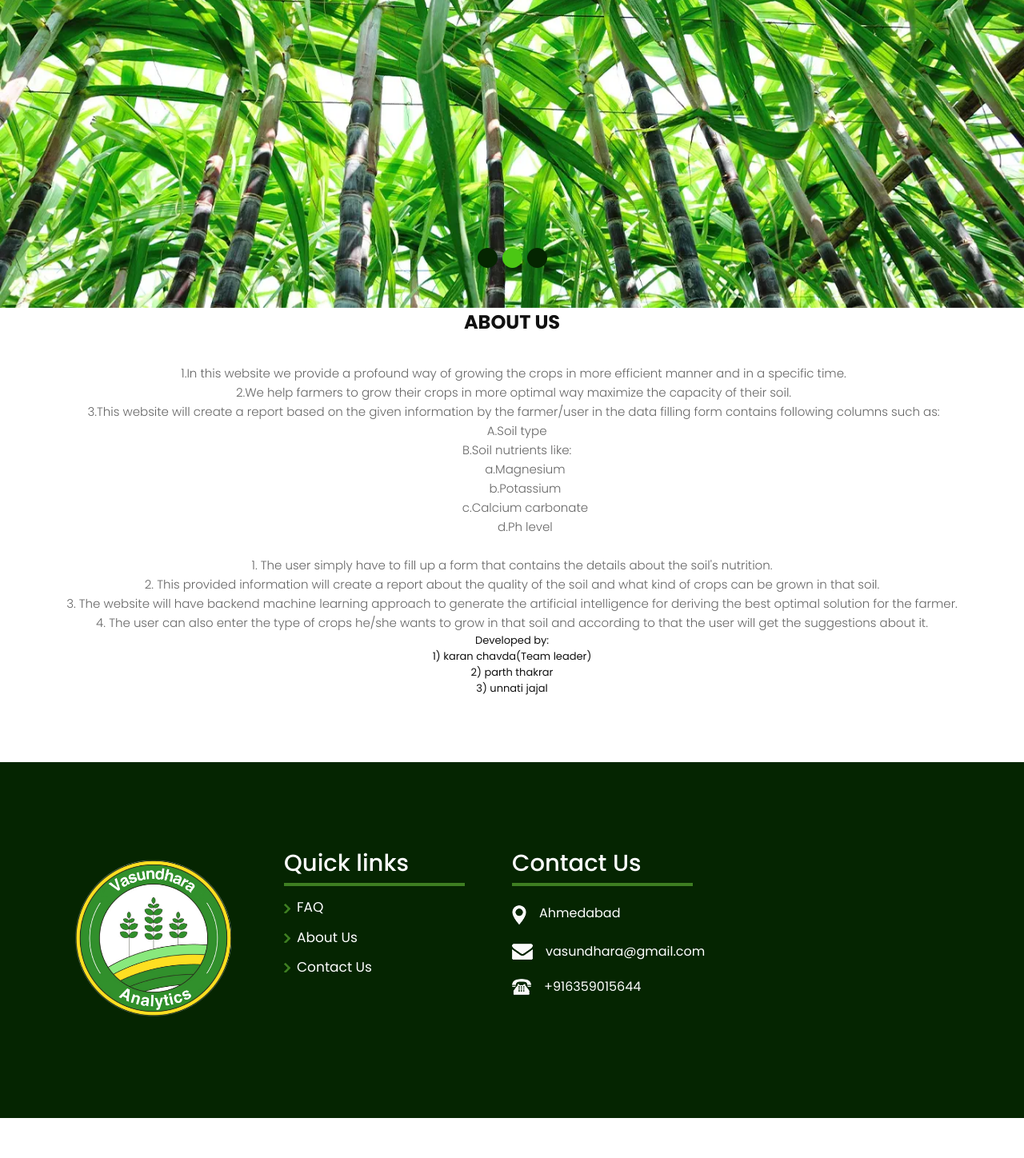
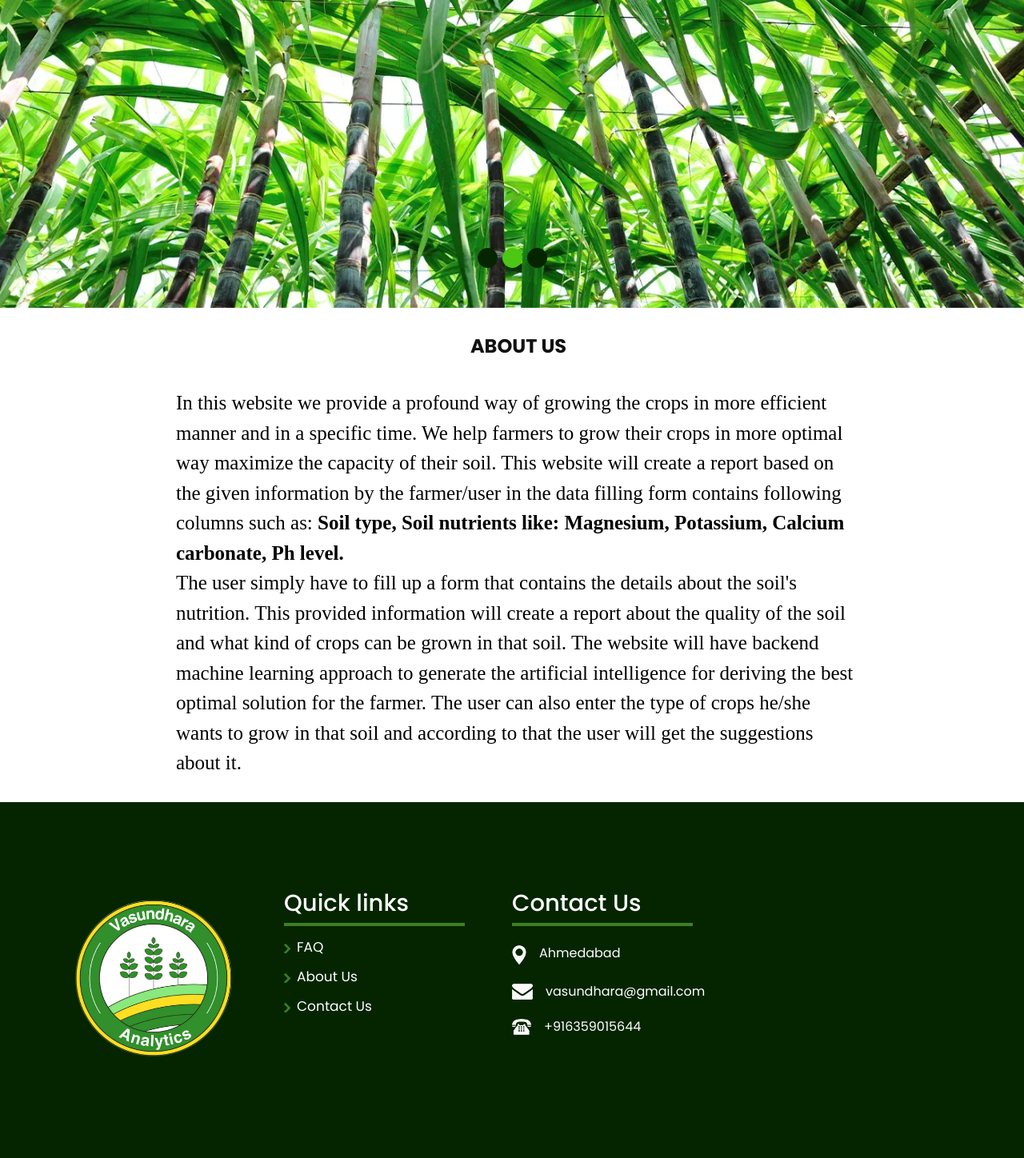
Before and after one commit to unnatijajal/ML_Project, a Django app: page /about_us in a window 1280 px wide. Shown: the part 123-1571 px from the top of the page at 80% size. Before the commit the page ends 1521 px from the top, so only its background shows below. Run offline with Django 4.2, Linux system fonts and the light colour scheme; parts of the project's set-up code (start-up, migrations or seed data) failed here and were passed over; some libraries are stand-ins or nearby versions.

Commit message:
updated on 10-12-2023

```diff
--- a/vasundhara/VA_ML/templates/about_us.html
+++ b/vasundhara/VA_ML/templates/about_us.html
@@ -16,12 +16,20 @@
   {% comment %} <link rel="stylesheet" href="{% static 'css/login.css' %}">
   <link rel="stylesheet" href="{% static 'js/login.js' %}"> {% endcomment %}
   <title>About-us</title>
+    <style type="text/css">
+        .con{
+            height:auto;
+            width:70%;
 
+            margin:10px 200px;
+            padding:20px;
+            align-content:justify;
+        }
+    </style>
+ </head>
 
+<body>
 
-  <p style="margin: 0cm 0cm 0.000pt; text-align: left; background: none 0% 0% repeat scroll white;">
-
-     </p>
 <p style="text-align: center; background: none 0% 0% repeat scroll white"><span style="color: #5e5d5b;">
     <section class="slider_section">
         <div id="myCarousel" class="carousel slide banner-main" data-ride="carousel">
@@ -66,47 +74,34 @@
 
     <!--image 1 and 2-->
     {% comment %} <img alt="" height="400" width="1500" src="static/images/ab1.jpg">
-  </span></p>
+  </p>
 <p style="margin: 0cm 0cm 0.0001pt; text-align: left; background: none 0% 0% repeat scroll white;"><span style="color: #5e5d5b;"></span></p>
 <p style="margin: 0cm 0cm 0.0001pt; text-align: left; background: none 0% 0% repeat scroll white;"><span style="color: #5e5d5b;">&nbsp;</span></p> {% endcomment %}
-
+<div class="con">
 <p style="margin: 0cm 0cm 0.0001pt; text-align: left; background: none 0% 0% repeat scroll white;"><strong><span style="color: green;"><center><h1>ABOUT US</h1></center></span></strong><span style="color: #5e5d5b;">&nbsp;<br>
    </span></p>
-  <center> <p> &nbsp1.In this website we provide a profound way of growing the crops in more efficient manner and in a specific time.<br>
-    &nbsp2.We help farmers to grow their crops in more optimal way maximize the capacity of their soil.<br>
-    &nbsp3.This website will create a report based on the given information by the farmer/user in the data filling form contains following columns such as:<br>
-    &nbsp &nbspA.Soil type<br>
-    &nbsp &nbspB.Soil nutrients like:<br>
-    &nbsp &nbsp &nbsp  &nbsp   	a.Magnesium<br>
-    &nbsp &nbsp &nbsp &nbsp 	b.Potassium<br>
-    &nbsp &nbsp &nbsp &nbsp 	c.Calcium carbonate<br>
-    &nbsp &nbsp &nbsp &nbsp 	d.Ph level<br>
+   <p style="font-size:25px;font-family:Constantia;color:black;line-height:150%;"> In this website we provide a profound way of growing the crops in more efficient manner and in a specific time.
+    We help farmers to grow their crops in more optimal way maximize the capacity of their soil.
+    This website will create a report based on the given information by the farmer/user in the data filling form contains following columns such as:<span style="font-weight:bold;">
+    Soil type, Soil nutrients like: Magnesium, Potassium, Calcium carbonate, Ph level.</span>
+    <p>
+
+<p style="margin: 0cm 0cm 0.0001pt; text-align: left; background: none 0% 0% repeat scroll white;">
+  <p style="font-size:25px;font-family:Constantia;color:black;line-height:150%;">
+        The user simply have to fill up a form that contains the details about the soil's nutrition. This provided information will create a report about the quality of the soil and what kind of crops can be grown in that soil.
+        The website will have backend machine learning approach to generate the artificial intelligence for deriving the best optimal solution for the farmer.
+        The user can also enter the type of crops he/she wants to grow in that soil and according to that the user will get the suggestions about it.
+
+    </p>
+   </p>
+
+<!--   <center><h6>Developed by:<br>1) karan chavda(Team leader)<br>-->
+<!--                    2) parth thakrar<br>-->
+<!--                    3) unnati jajal</h6></center>-->
 
 
-    <p> </center>
 
-<!--image 1-->
-<p style="margin: 0cm 0cm 0.0001pt; text-align: center; background: none 0% 0% repeat scroll white;">
-
-<p style="margin: 0cm 0cm 0.0001pt; text-align: left; background: none 0% 0% repeat scroll white;"><strong><span style="color: black;"></span></strong><span style="color: #5e5d5b;">&nbsp;<br>
-   <center> <p>
-        1.	The user simply have to fill up a form that contains the details about the soil's nutrition.<br>
-        2.	This provided information will create a report about the quality of the soil and what kind of crops can be grown in that soil.<br>
-        3.	The website will have backend machine learning approach to generate the artificial intelligence for deriving the best optimal solution for the farmer. <br>
-        4.	The user can also enter the type of crops he/she wants to grow in that soil and according to that the user will get the suggestions about it.<br>
-
-    </p>
-   </span></p></center>
-
-   <center><h6>Developed by:<br>1) karan chavda(Team leader)<br>
-                    2) parth thakrar<br>
-                    3) unnati jajal</h6></center>
-<p style="margin: 0cm 0cm 0.0001pt; text-align: left; background: none 0% 0% repeat scroll white;"><strong><span style="color: #850005;">&nbsp;</span></strong></p>
-
-
-<p style="margin: 0cm 0cm 0.0001pt; text-align: center; background: none 0% 0% repeat scroll white;">&nbsp;</p>
-<p style="margin: 0cm 0cm 0.0001pt; text-align: left; background: none 0% 0% repeat scroll white;"><strong><span style="color: black;"> </span></strong><span style="color: #5e5d5b;">&nbsp;<br>
-   </head>
+</div>
 </body>
 {% endblock body %}
 </html>
```
